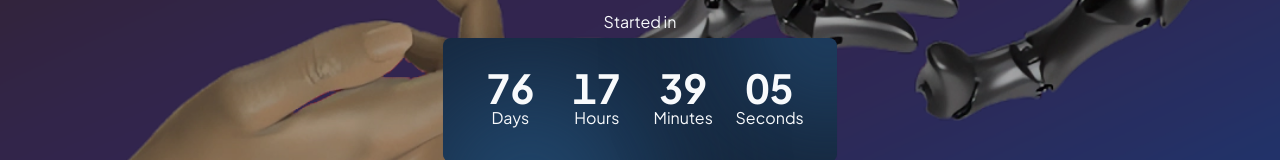
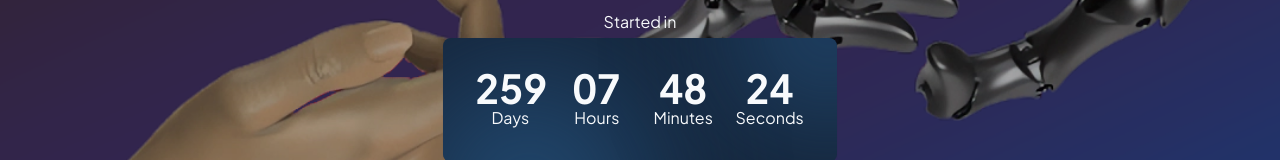
Before and after one commit to VincentAlfa/icait-web, a Next.js app: page / in a window 1280 px wide. Shown: the part 374-534 px from the top of the page. Built offline with nearby package versions, Linux system fonts and the light colour scheme.

Commit message:
feat: add countdown component
Introduced a countdown component to display a timer for events. The component is customizable and integrates seamlessly into the existing layout.

```diff
--- a/package.json
+++ b/package.json
@@ -13,6 +13,7 @@
     "class-variance-authority": "^0.7.1",
     "clsx": "^2.1.1",
     "lucide-react": "^0.469.0",
+    "luxon": "^3.5.0",
     "next": "15.0.4",
     "react": "^19.0.0",
     "react-dom": "^19.0.0",
@@ -20,6 +21,7 @@
     "tailwindcss-animate": "^1.0.7"
   },
   "devDependencies": {
+    "@types/luxon": "^3.4.2",
     "@types/node": "^20",
     "@types/react": "^19",
     "@types/react-dom": "^19",
--- a/src/components/Countdown.tsx
+++ b/src/components/Countdown.tsx
@@ -1,6 +1,32 @@
+'use client';
+
+import { DateTime } from 'luxon';
 import { Card, CardContent } from './ui/card';
+import { useEffect, useState } from 'react';
 
 const Countdown = ({ className }: { className: string }) => {
+  const [currentTime, setCurrentTime] = useState(
+    DateTime.now().setZone('Asia/Jakarta'),
+  );
+  const targetTime: DateTime =
+    DateTime.fromISO('2025-09-10').setZone('Asia/Jakarta');
+
+  const [days, setDays] = useState<number>(0);
+  const [hours, setHours] = useState<number>(0);
+  const [minutes, setMinutes] = useState<number>(0);
+  const [seconds, setSeconds] = useState<number>(0);
+  useEffect(() => {
+    const interval = setInterval(() => {
+      const diff = targetTime.toUnixInteger() - currentTime.toUnixInteger();
+      const newdate = DateTime.now().setZone('Asia/Jakarta');
+      setCurrentTime(newdate);
+      setDays(Math.floor(diff / 86400));
+      setHours(Math.floor((diff % 86400) / 3600));
+      setMinutes(Math.floor((diff % 3600) / 60));
+      setSeconds(Math.floor(diff % 60));
+    }, 1000);
+    return () => clearInterval(interval);
+  }, [currentTime, targetTime]);
   return (
     <Card
       className={
@@ -11,25 +37,25 @@ const Countdown = ({ className }: { className: string }) => {
         <div className='flex justify-center gap-1 text-slate-50 md:gap-4'>
           <div className='flex w-[4.3rem] flex-col text-center md:w-[4.4rem]'>
             <span className='text-3xl font-bold tabular-nums md:text-4.5xl'>
-              76
+              {days < 10 ? '0' + days : days}
             </span>
             <span className='md:font-base font-normal'>Days</span>
           </div>
           <div className='flex w-[4.3rem] flex-col text-center md:w-[4.4rem]'>
             <span className='text-3xl font-bold tabular-nums md:text-4.5xl'>
-              17
+              {hours < 10 ? '0' + hours : hours}
             </span>
             <span className='md:font-base font-normal'>Hours</span>
           </div>
           <div className='flex w-[4.3rem] flex-col text-center md:w-[4.4rem]'>
             <span className='text-3xl font-bold tabular-nums md:text-4.5xl'>
-              39
+              {minutes < 10 ? '0' + minutes : minutes}
             </span>
             <span className='md:font-base font-normal'>Minutes</span>
           </div>
           <div className='flex w-[4.3rem] flex-col text-center md:w-[4.4rem]'>
             <span className='text-3xl font-bold tabular-nums md:text-4.5xl'>
-              05
+              {seconds < 10 ? '0' + seconds : seconds}
             </span>
             <span className='md:font-base font-normal'>Seconds</span>
           </div>
```
Also changed, not shown: 1 other file (tests, documents, lock files or other folders).
